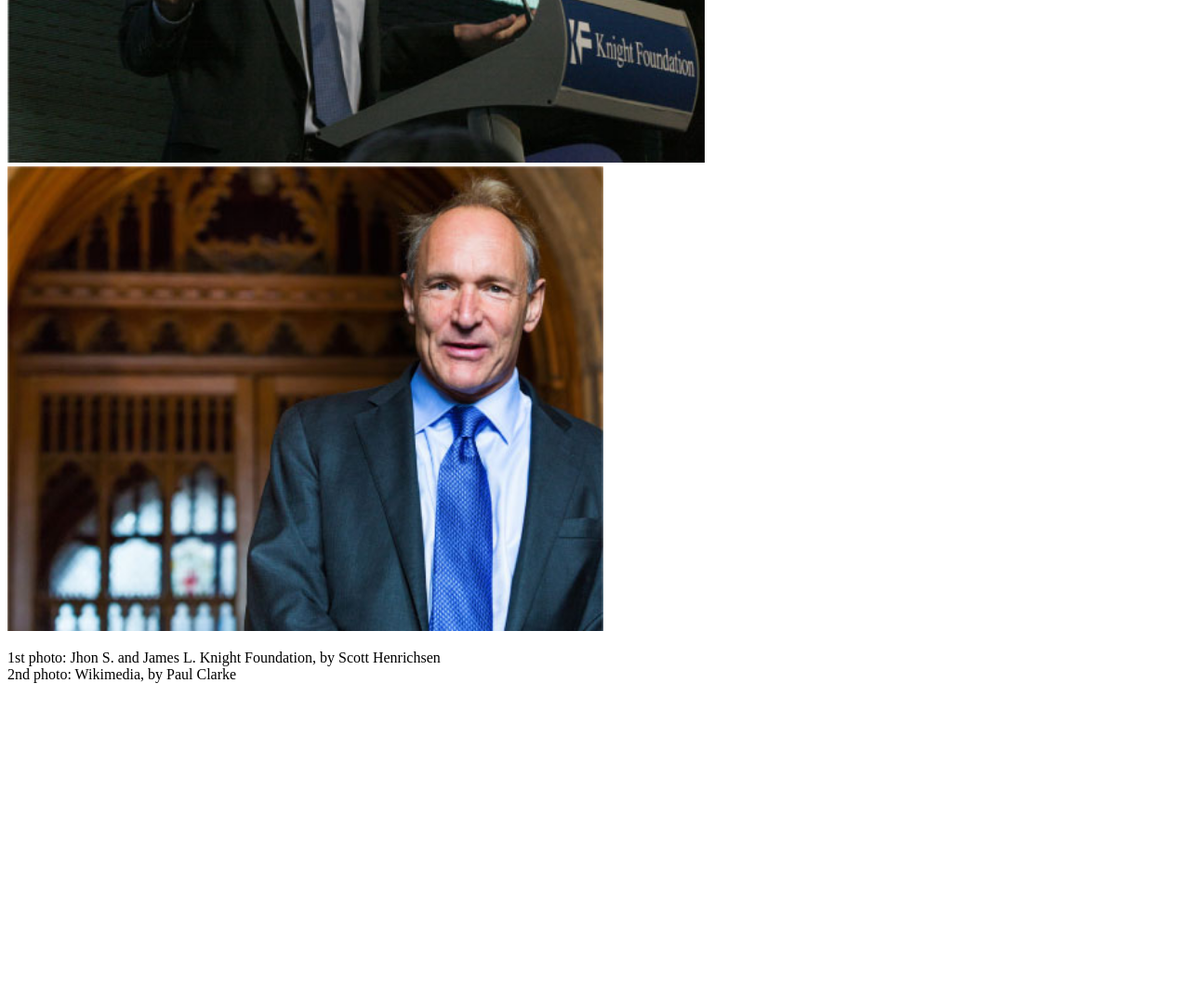
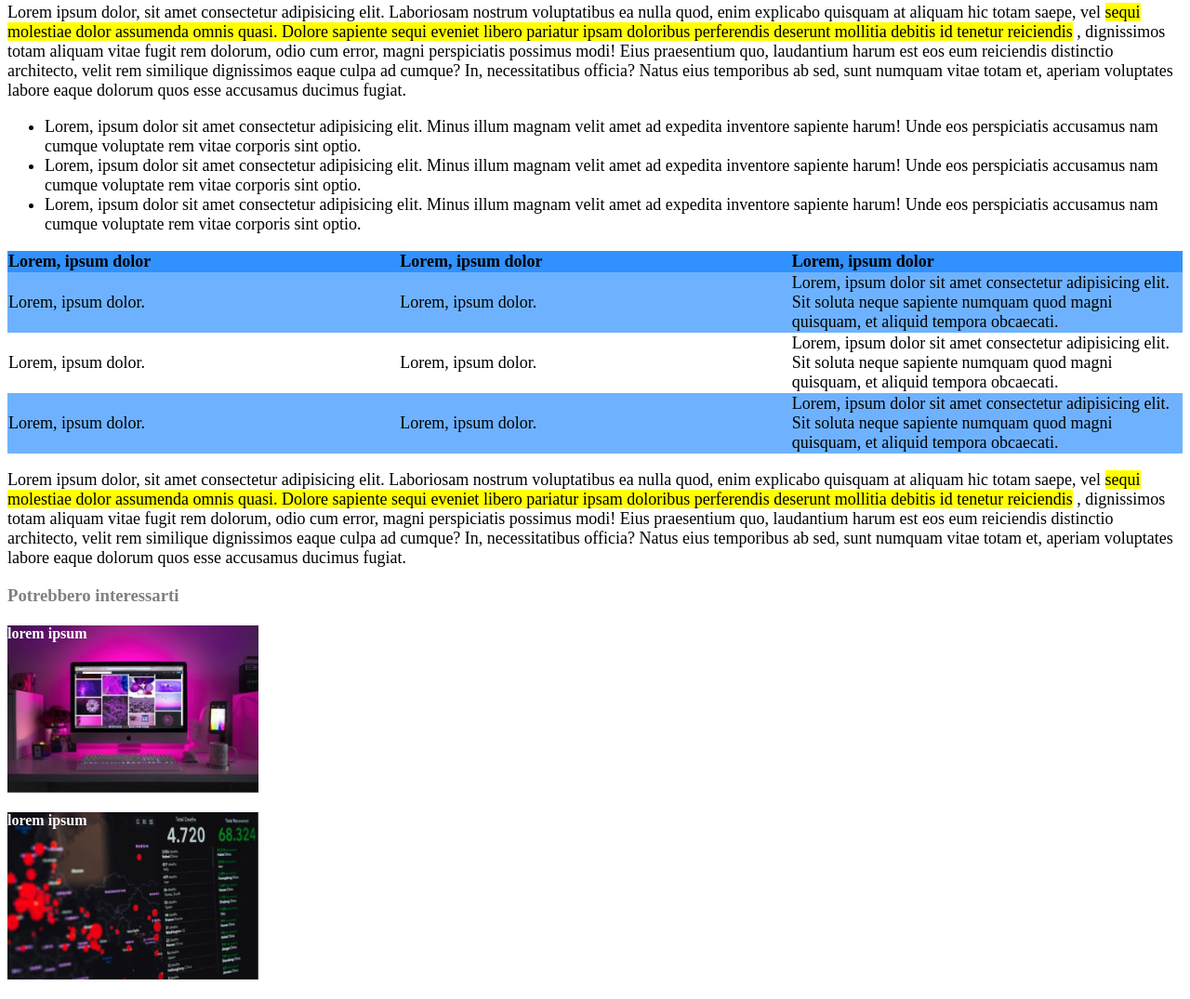
Before and after one commit to KrisssBrown/html-css-booleaner, a plain HTML site: page index.html in a window 1280 px wide. Shown: the part 843-1918 px from the top of the page at 93% size. Before the commit the page ends 1578 px from the top, so only its background shows below. Drawn offline with Linux system fonts and the light colour scheme.

Commit message:
versione 1 completata

```diff
--- a/css/style.css
+++ b/css/style.css
@@ -1,5 +1,9 @@
+html{
+    font-weight: bolder;
+
+}
 header{
-    background-color: #4EA0FF;
+background-color: #4EA0FF;
     background-image: url("../img/pattern.png");
     height: 150px;
     background-size: 30%;
@@ -15,16 +19,64 @@ header{
 }
 
 #titolo-principale{
-    font-size: 4em;
+    font-size: 32px;
 }
 .autore{
-    font-size: 2em;
+    font-size: 12px;
+    color: grey;
 
 }
 #autore{
-    font-size: 1em;
+    font-size: 18px;
     color: #4EA0FF;
 }
 .timg{
+    width: 100%;
     height: 500px;
 }
+#timg1{
+    width: 45%;
+    height: 500px;
+}
+#timg2{
+    width: 45%;
+    height: 500px;
+}
+.giallo{
+    background-color: yellow;
+}
+.testo{
+    font-size: 18px;
+    font-weight: lighter;
+}
+.table{
+    text-align: left;
+    border-collapse: collapse;
+}
+.row{
+    width: 30%;
+    background-color:#3091ff ;
+}
+.row1{
+    width: 30%;
+    background-color: #6eb2ff;
+}
+
+#h41{
+    color: white;
+    background-image: url(../img/monitor.jpg);
+    width: 300px;
+    height: 180px;
+    background-repeat: no-repeat;
+    background-size: contain;180}
+#h42{
+    color: white;
+    background-image: url(../img/graph.jpg);
+    width: 300px;
+    height: 180px;
+    background-repeat: no-repeat;
+    background-size: contain;
+}
+h3{
+    color: grey;
+}
--- a/index.html
+++ b/index.html
@@ -17,7 +17,7 @@
     <!-- Fine Header -->
 
     <main>
-        <section>
+        <div>
             <!-- inizio titolo e immagini -->
             <div>
                 <h1 id="titolo-principale">Internet deve essere al servizio del "bene pubblico": il manifesto di Tim Berners-Lee</h1>
@@ -25,21 +25,66 @@
                 10/10/2020</p>
             </div>
             <div class="timg">
-                <img src="img/tim-1.jpg" alt="" class="timg">
-                <img src="img/tim-2.jpg" alt="" class="timg">
-                <p>1st photo: Jhon S. and James L. Knight Foundation, by Scott Henrichsen <br>
+                <img src="img/tim-1.jpg" id="timg1">
+                <img src="img/tim-2.jpg"  id="timg2">
+
+            </div>
+            <p class="autore">1st photo: Jhon S. and James L. Knight Foundation, by Scott Henrichsen <br>
                 2nd photo: Wikimedia, by Paul Clarke </p>
-            </div>
-            <!-- Fine titolo e immagini -->
-            <!-- Inizio paragrafo principale -->
+        </div>
+        <!-- Fine titolo e immagini -->
+        <!-- Inizio paragrafo principale -->
+        <div class="testo">
+            <p>Lorem ipsum dolor, sit amet consectetur adipisicing elit. Laboriosam nostrum voluptatibus ea nulla quod, enim explicabo quisquam at aliquam hic totam saepe, vel <span class="giallo">sequi molestiae dolor assumenda omnis quasi. Dolore sapiente sequi eveniet libero pariatur ipsam doloribus perferendis deserunt mollitia debitis id tenetur reiciendis</span> , dignissimos totam aliquam vitae fugit rem dolorum, odio cum error, magni perspiciatis possimus modi! Eius praesentium quo, laudantium harum est eos eum reiciendis distinctio architecto, velit rem similique dignissimos eaque culpa ad cumque? In, necessitatibus officia? Natus eius temporibus ab sed, sunt numquam vitae totam et, aperiam voluptates labore eaque dolorum quos esse accusamus ducimus fugiat.</p>
+
+            <ul>
+                <li>Lorem, ipsum dolor sit amet consectetur adipisicing elit. Minus illum magnam velit amet ad expedita inventore sapiente harum! Unde eos perspiciatis accusamus nam cumque voluptate rem vitae corporis sint optio.</li>
+                <li>Lorem, ipsum dolor sit amet consectetur adipisicing elit. Minus illum magnam velit amet ad expedita inventore sapiente harum! Unde eos perspiciatis accusamus nam cumque voluptate rem vitae corporis sint optio.</li>
+                <li>Lorem, ipsum dolor sit amet consectetur adipisicing elit. Minus illum magnam velit amet ad expedita inventore sapiente harum! Unde eos perspiciatis accusamus nam cumque voluptate rem vitae corporis sint optio.</li>
+            </ul>
+
+            <table class="table">
+                <thead>
+                    <tr>
+                        <th class="row">Lorem, ipsum dolor</th>
+                        <th class="row" class="row">Lorem, ipsum dolor</th>
+                        <th class="row">Lorem, ipsum dolor</th>
+                    </tr>
+                </thead>
+                <tbody>
+                    <tr>
+                        <td class="row1">Lorem, ipsum dolor.</td>
+                        <td class="row1">Lorem, ipsum dolor.</td>
+                        <td class="row1">Lorem, ipsum dolor sit amet consectetur adipisicing elit. Sit soluta neque sapiente numquam quod magni quisquam, et aliquid tempora obcaecati.</td>
+                    </tr>
+                    <tr>
+                        <td>Lorem, ipsum dolor.</td>
+                        <td>Lorem, ipsum dolor.</td>
+                        <td>Lorem, ipsum dolor sit amet consectetur adipisicing elit. Sit soluta neque sapiente numquam quod magni quisquam, et aliquid tempora obcaecati.</td>
+                    </tr>
+                    <tr>
+                        <td class="row1">Lorem, ipsum dolor.</td>
+                        <td class="row1">Lorem, ipsum dolor.</td>
+                        <td class="row1">Lorem, ipsum dolor sit amet consectetur adipisicing elit. Sit soluta neque sapiente numquam quod magni quisquam, et aliquid tempora obcaecati.</td>
+                    </tr>
+                </tbody>
+            </table>
+            <p>Lorem ipsum dolor, sit amet consectetur adipisicing elit. Laboriosam nostrum voluptatibus ea nulla quod, enim explicabo quisquam at aliquam hic totam saepe, vel <span class="giallo">sequi molestiae dolor assumenda omnis quasi. Dolore sapiente sequi eveniet libero pariatur ipsam doloribus perferendis deserunt mollitia debitis id tenetur reiciendis</span> , dignissimos totam aliquam vitae fugit rem dolorum, odio cum error, magni perspiciatis possimus modi! Eius praesentium quo, laudantium harum est eos eum reiciendis distinctio architecto, velit rem similique dignissimos eaque culpa ad cumque? In, necessitatibus officia? Natus eius temporibus ab sed, sunt numquam vitae totam et, aperiam voluptates labore eaque dolorum quos esse accusamus ducimus fugiat.</p>
+        </div>
+        <div>
+            <h3>Potrebbero interessarti</h3>
+            <h4 id="h41">
+                lorem ipsum
+            </h4>
+            <h4 id="h42">
+                lorem ipsum
+            </h4>
+        </div>
 
 
 
 
 
-        </section>
-
-
     </main>
 </body>
 </html>
```
